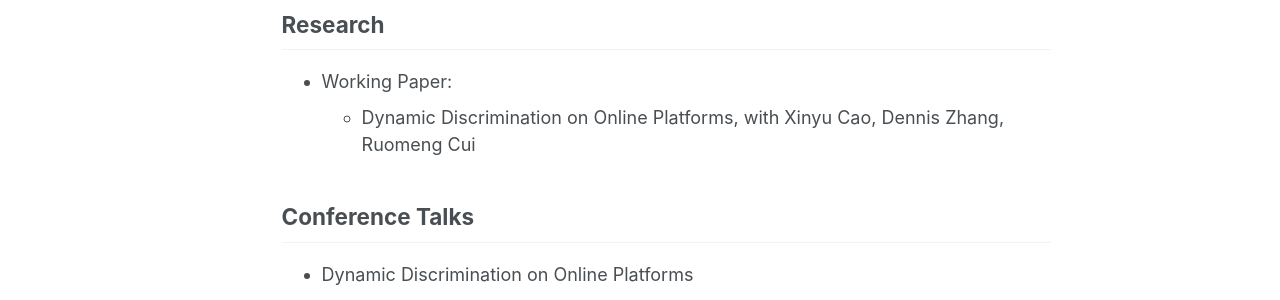
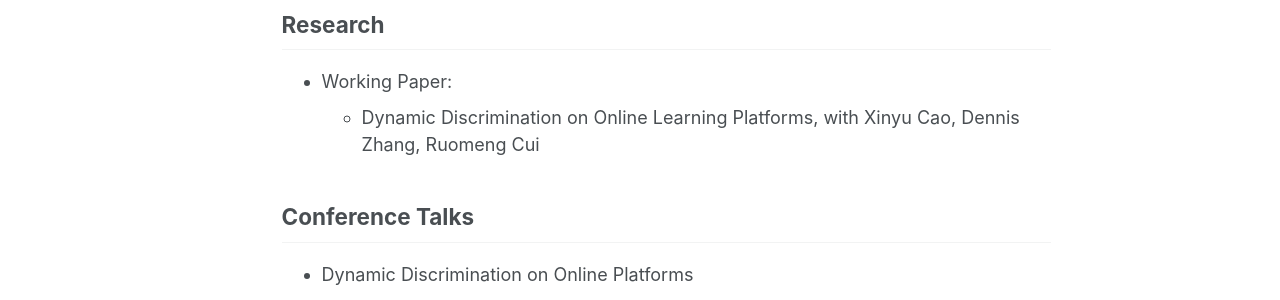
Before and after one commit to PeiboZhang/peibozhang.github.io, a Jekyll site: the page built from _pages/about.md, in a window 1280 px wide and 1312 px high. Shown: the part 600-900 px from the top of the window. Built offline with Jekyll 4.4.1, drawn with Linux system fonts in a browser that asks for light colours; some web fonts are replaced.

Commit message:
Update about.md

```diff
--- a/_pages/about.md
+++ b/_pages/about.md
@@ -34,7 +34,7 @@ My research interest broadly centers on online platform operations, Diversity, E
 <ul>
   <li style="list-style-type: disc;">Working Paper:
     <ul>
-      <li style="list-style-type: circle;">Dynamic Discrimination on Online Platforms, with Xinyu Cao, Dennis Zhang, Ruomeng Cui</li>
+      <li style="list-style-type: circle;">Dynamic Discrimination on Online Learning Platforms, with Xinyu Cao, Dennis Zhang, Ruomeng Cui</li>
     </ul>
   </li>
 </ul>
```
